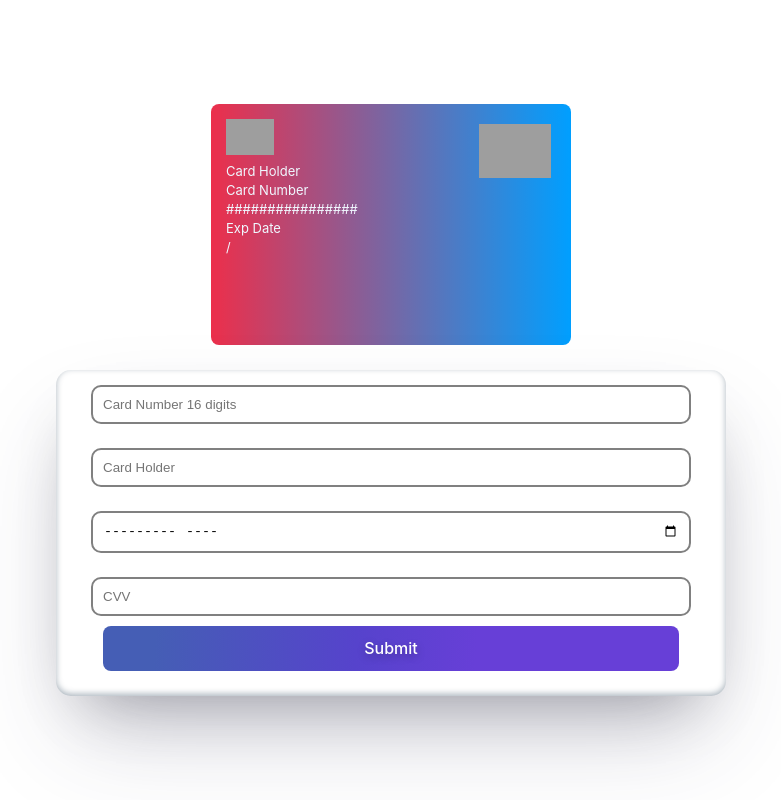
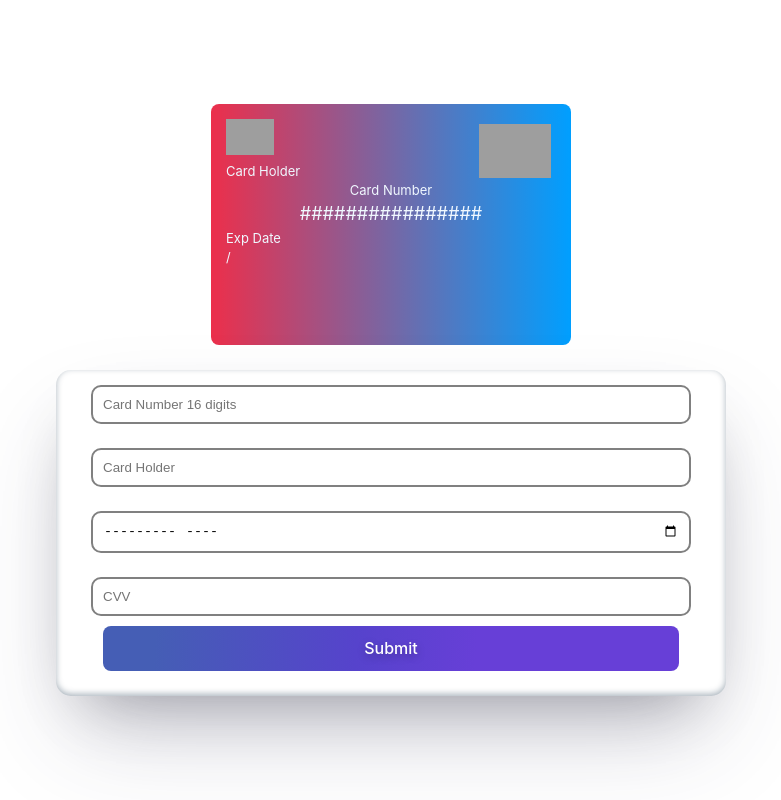
Before and after one commit to NiphoMathibela/DSW-Assignment-Q1, a React (Vite) app: page / in a window 1280 px wide. Shown: the whole page, without its empty margins (249-1030 px from the left). Built offline with nearby package versions, Linux system fonts and the light colour scheme; grey boxes are pictures that could not be loaded.

Commit message:
2 files modified

```diff
--- a/src/assets/Card.css
+++ b/src/assets/Card.css
@@ -21,9 +21,10 @@
 }
 
 .cardNum{
-  width: 80%;
+  width: 100%;
   text-align: center;
-  color: #ec2F4B;
+  font-size: large;
+
 }
 
 .card-strip{
@@ -31,8 +32,9 @@
   height: 40px;
   margin-top: 30px;
   background-color: black;
+  border-radius: 8px;
 }
 
 .cvv{
-  margin-top: 10px;
+  margin: 20px 0 0 15px;
 }
--- a/src/assets/Card.jsx
+++ b/src/assets/Card.jsx
@@ -15,8 +15,8 @@ const Card = (props) => {
         <p>{props.cardHolder}</p>
       </div>
 
-      <div htmlid= "cardNum">
-        <p>Card Number</p>
+      <div className= "cardNum">
+        <p style= {{fontSize: "small"}}>Card Number</p>
         <p>{props.cardNum}</p>
       </div>
 
@@ -28,7 +28,9 @@ const Card = (props) => {
       </div>
       :
     <div className= "card">
-        <div className= "card-strip"><p className= "cvv">CVV {props.cvv}</p></div>
+        <div className= "card-strip">
+          <p className= "cvv">CVV {props.cvv}</p>
+        </div>
     </div>}
     </div>
 
```
